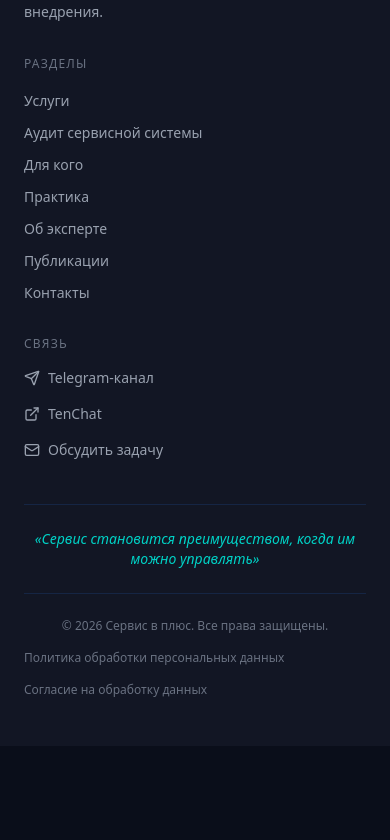
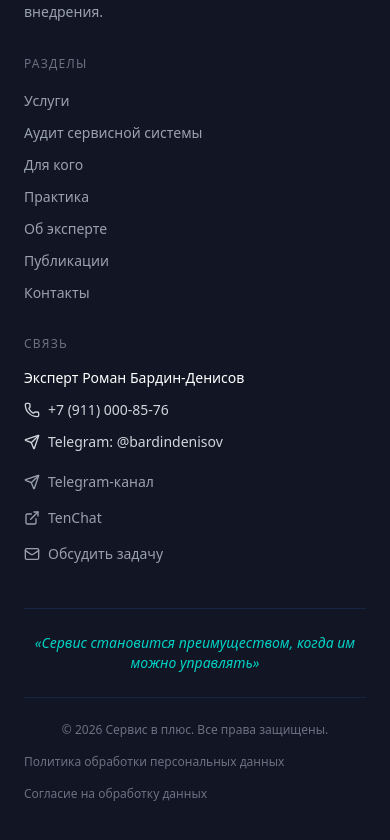
Before and after one commit to bardindenisovr/engservicepluse, a Next.js app: page /audit in a window 390 px wide. Shown: the part 5533-6373 px from the top of the page. Before the commit the page ends 6279 px from the top, so only its background shows below. Built offline with nearby package versions, Linux system fonts and the light colour scheme; no server answers.

Commit message:
fix: use confirmed expert phone and personal Telegram on contact surfaces

```diff
--- a/src/app/about/page.tsx
+++ b/src/app/about/page.tsx
@@ -1,6 +1,7 @@
 import type { Metadata } from "next";
 import About from "@/components/About";
 import AuthorIdentity from "@/components/AuthorIdentity";
+import ExpertContacts from "@/components/ExpertContacts";
 
 export const metadata: Metadata = {
   title: "Об эксперте",
@@ -30,6 +31,12 @@ export default function AboutPage() {
   return (
     <div className="relative z-10">
       <About />
+      <section aria-label="Связаться с экспертом" className="max-w-7xl mx-auto px-6 py-8">
+        <div className="p-6 rounded-2xl border border-[var(--border-subtle)] bg-[var(--graphite)]/40">
+          <h2 className="text-lg font-semibold text-white mb-4">Обсудить задачу</h2>
+          <ExpertContacts />
+        </div>
+      </section>
       <div className="max-w-7xl mx-auto px-6"><AuthorIdentity expert /></div>
     </div>
   );
--- a/src/app/contacts/page.tsx
+++ b/src/app/contacts/page.tsx
@@ -1,6 +1,6 @@
-import Link from "next/link";
-import { MessageSquare, Send, ExternalLink, Mail, Briefcase } from "lucide-react";
+import { Send, ExternalLink, Briefcase } from "lucide-react";
 import ContactForm from "@/components/ContactForm";
+import ExpertContacts from "@/components/ExpertContacts";
 
 export const metadata = {
   title: "Контакты | Сервис в плюс",
@@ -44,6 +44,10 @@ export default function ContactsPage() {
             <h2 className="text-base font-semibold text-white mb-4">
               Прямые контакты
             </h2>
+            <ExpertContacts />
+            <h3 className="text-sm font-semibold text-white mt-6 mb-3">
+              Каналы и публикации
+            </h3>
             <div className="space-y-3">
               <a
                 href="https://t.me/engserviceplus"
--- /dev/null
+++ b/src/components/ExpertContacts.tsx
@@ -0,0 +1,26 @@
+import { Phone, Send } from "lucide-react";
+import { expert } from "@/lib/expert";
+
+export default function ExpertContacts() {
+  return (
+    <div className="space-y-3">
+      <p className="text-sm font-medium text-white">Эксперт {expert.name}</p>
+      <a
+        href={`tel:${expert.phone}`}
+        className="flex items-center gap-2 text-sm text-gray-300 hover:text-[var(--electric-blue)] transition-colors"
+      >
+        <Phone className="w-4 h-4 flex-shrink-0" aria-hidden="true" />
+        {expert.phoneDisplay}
+      </a>
+      <a
+        href={expert.telegramUrl}
+        target="_blank"
+        rel="noopener noreferrer"
+        className="flex items-center gap-2 text-sm text-gray-300 hover:text-[var(--electric-blue)] transition-colors"
+      >
+        <Send className="w-4 h-4 flex-shrink-0" aria-hidden="true" />
+        Telegram: {expert.telegramHandle}
+      </a>
+    </div>
+  );
+}
--- a/src/components/Footer.tsx
+++ b/src/components/Footer.tsx
@@ -1,5 +1,6 @@
 import Link from "next/link";
 import { Send, ExternalLink, Mail } from "lucide-react";
+import ExpertContacts from "@/components/ExpertContacts";
 
 const navItems = [
   { href: "/services", label: "Услуги" },
@@ -67,7 +68,8 @@ export default function Footer() {
             <h3 className="text-xs uppercase tracking-widest text-gray-500 mb-4">
               Связь
             </h3>
-            <ul className="space-y-3">
+            <ExpertContacts />
+            <ul className="space-y-3 mt-5">
               <li>
                 <a
                   href="https://t.me/engserviceplus"
--- a/src/components/PersonSchema.tsx
+++ b/src/components/PersonSchema.tsx
@@ -1,12 +1,16 @@
+import { expert } from "@/lib/expert";
+
 const personSchema = {
   "@context": "https://schema.org",
   "@type": "Person",
-  "@id": "https://serviceinplus.ru/about#person",
-  name: "Роман Бардин-Денисов",
+  "@id": `https://serviceinplus.ru${expert.aboutPath}#person`,
+  name: expert.name,
+  telephone: expert.phone,
   jobTitle: "Эксперт по архитектуре инженерного сервиса",
-  url: "https://serviceinplus.ru/about",
+  url: `https://serviceinplus.ru${expert.aboutPath}`,
   sameAs: [
     "https://www.wikidata.org/wiki/Q141447315",
+    expert.telegramUrl,
     "https://t.me/engserviceplus",
     "https://tenchat.ru/bardin-denisov",
     "https://www.linkedin.com/in/bardindenisov/",
--- /dev/null
+++ b/src/lib/expert.ts
@@ -0,0 +1,8 @@
+export const expert = {
+  name: "Роман Бардин-Денисов",
+  phone: "+79110008576",
+  phoneDisplay: "+7 (911) 000-85-76",
+  telegramUrl: "https://t.me/bardindenisov",
+  telegramHandle: "@bardindenisov",
+  aboutPath: "/about",
+} as const;
```
